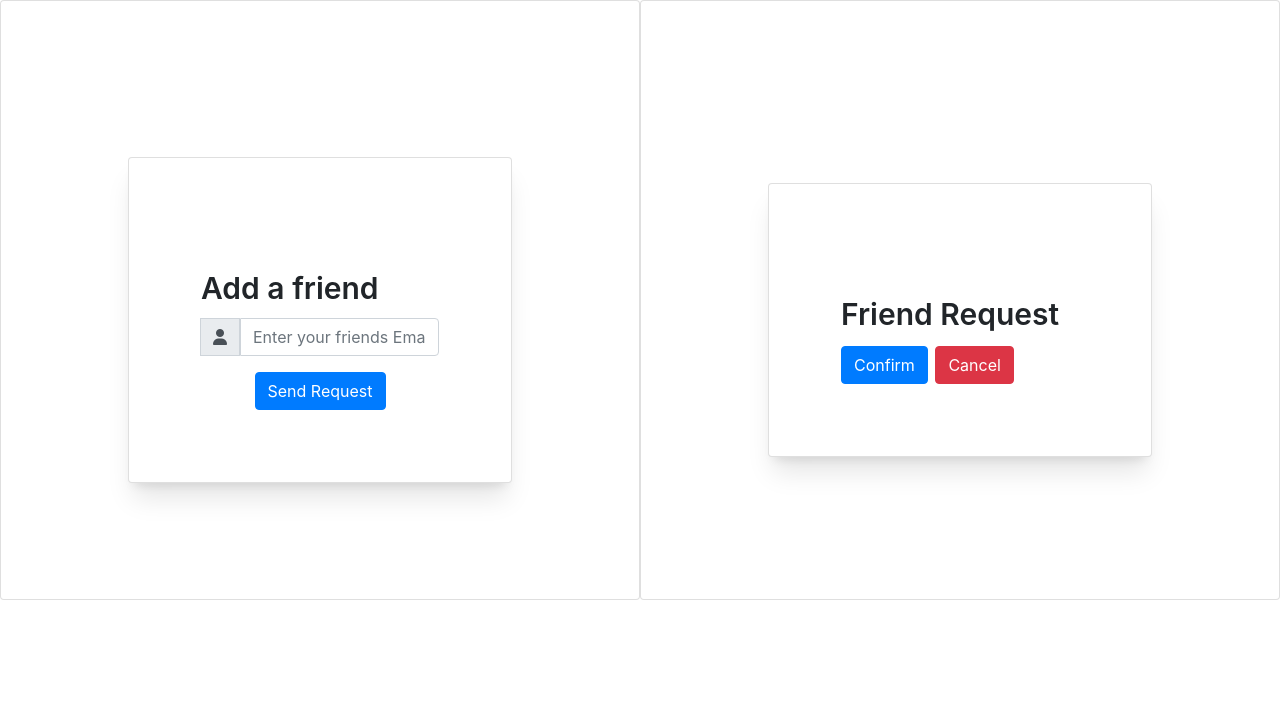
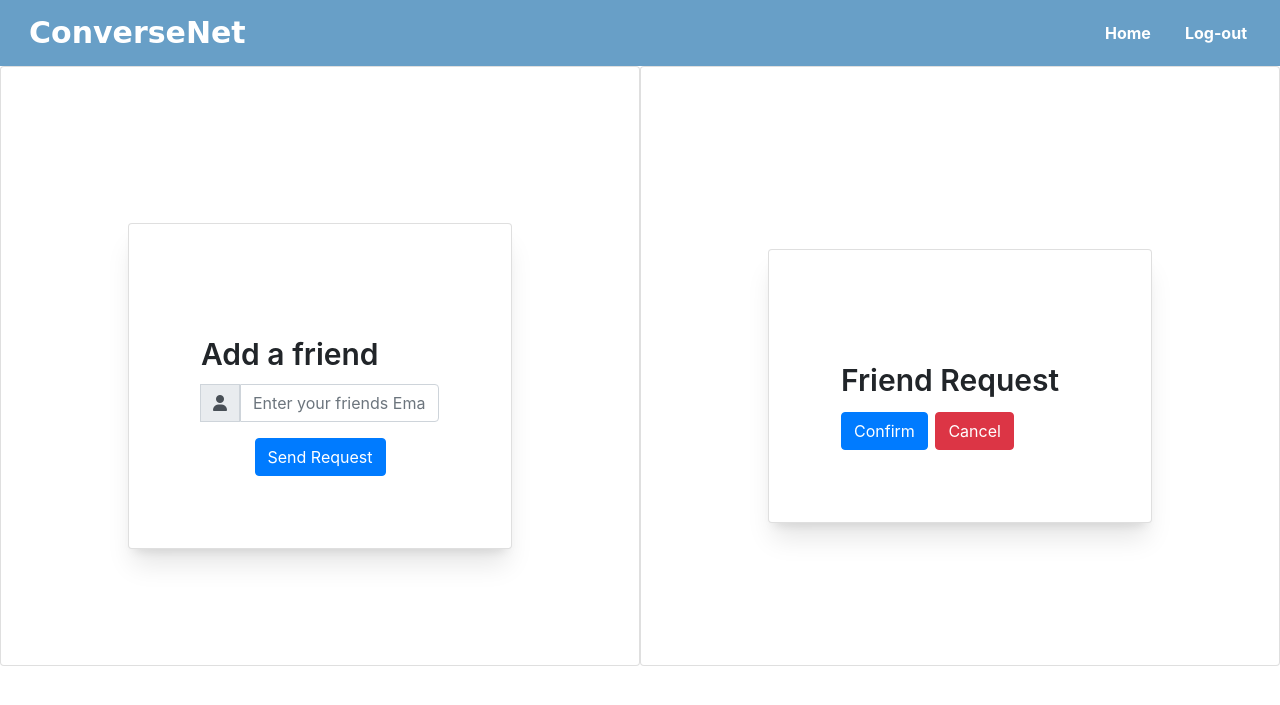
Before and after one commit to Nuzhatzeba/ConverseNet, a Django app: a page that uses ConverseNet/Home/templates/Home/addfriend.html in a window 1280 px wide. Shown: the top 705 px of the page. Run offline with Django 4.2, Linux system fonts and the light colour scheme; data comes from the database, SQL or seed files in the repository; some libraries are stand-ins or nearby versions.

Commit message:
Home and logout button add,updated friend request page

```diff
--- a/ConverseNet/Home/templates/Home/addfriend.html
+++ b/ConverseNet/Home/templates/Home/addfriend.html
@@ -67,10 +67,29 @@
 <!--}-->
 
 <!-- </style>-->
+<style>
+    .font{
+    font-family: 'Pacifico', cursive;
+    }
 
+</style>
 </head>
 <body>
-<div class="flex w-full">
+<div class="navbar bg-[#689FC7] text-white font-bold text-2xl">
+  <div class="flex-1">
+     <a class="btn btn-ghost text-3xl font font-bold">ConverseNet</a>
+  </div>
+  <div class="flex">
+    <ul class=" flex gap-2 px-1">
+      <li><a class="btn font-bold" target="_parent" href="http://127.0.0.1:8000/homepage/{{user_name}}">Home</a></li>
+        <li><a class="btn font-bold" href="/loadout/">Log-out</a></li>
+    </ul>
+  </div>
+</div>
+
+<div class="flex ">
+
+
   <div class="grid h-[600px] flex-grow card bg-base-300 place-items-center">
 
       <div class="card w-96 bg-base-100 shadow-xl p-9 mt-10">
--- a/ConverseNet/Home/templates/Home/botchat.html
+++ b/ConverseNet/Home/templates/Home/botchat.html
@@ -36,9 +36,10 @@
         </div>
       </label>
       <ul tabindex="0" class="menu menu-sm dropdown-content mt-3 z-[1] p-2 shadow bg-base-100 rounded-box w-52">
-        <li><a>Logout</a></li>
+            <li><a target="_parent" href="http://127.0.0.1:8000/homepage/{{user_name}}" ><button id="back">Home</button></a></li>
+            <li><a href="/loadout/">Logout</a></li>
       </ul>
-    </div><h3 class="justify-between text-xl font-semibold"> {{user_full_name}}</h3>
+        </div><h3 class="justify-between text-xl font-semibold"> {{user_full_name}}</h3>
       </div>
 <!--      navbar finished-->
 
--- a/ConverseNet/Home/templates/Home/chat.html
+++ b/ConverseNet/Home/templates/Home/chat.html
@@ -36,11 +36,7 @@
         </div>
       </label>
       <ul tabindex="0" class="menu menu-sm dropdown-content mt-3 z-[1] p-2 shadow bg-base-100 rounded-box w-52">
-        <li>
-          <a class="justify-between">
-            Profile
-          </a>
-        </li>
+        <li><a target="_parent" href="http://127.0.0.1:8000/homepage/{{user_name}}/inbox/" ><button id="back">Home</button></a></li>
         <li><a>Logout</a></li>
       </ul>
     </div><h3 class="justify-between text-xl font-semibold"> User name</h3>
--- a/ConverseNet/Home/templates/Home/flash-msg.html
+++ b/ConverseNet/Home/templates/Home/flash-msg.html
@@ -14,6 +14,7 @@
 </script>
 
 <div class="fixed top-0 right-0 m-8" style="z-index: 9999;">
+
   {% for message in messages %}
     <div x-data="{ show: true }" x-show="show" class="relative p-4" id="toast-undo">
       <div class="flex items-center max-w-xs p-4 text-gray-500 bg-white rounded-lg shadow dark:text-gray-400 dark:bg-gray-800" role="alert">
--- a/ConverseNet/Home/templates/Home/homepage.html
+++ b/ConverseNet/Home/templates/Home/homepage.html
@@ -90,7 +90,7 @@
       <ul tabindex="0" class="menu menu-sm dropdown-content mt-3 z-[1] p-2 shadow bg-base-100 rounded-box w-52">
 
           <li><a href="#">Home</a></li>
-        <li><a href="chat">Chat</a></li>
+        <li><a href="inbox">Inbox</a></li>
         <li><a  href="botchat">Bot Chat</a></li>
         <li><a href="diary">Dairy</a></li>
         <li><a href="profile">Profile</a></li>
@@ -104,7 +104,7 @@
     <ul class="menu menu-horizontal px-1 text-xl">
 
         <li><a href="#">Home</a></li>
-        <li><a href="chat">Chat</a></li>
+        <li><a href="inbox">Inbox</a></li>
         <li><a  href="botchat">Bot Chat</a></li>
         <li><a href="diary">Dairy</a></li>
         <li><a href="profile">Profile</a></li>
--- a/ConverseNet/Home/urls.py
+++ b/ConverseNet/Home/urls.py
@@ -6,13 +6,13 @@ urlpatterns = [
     path('login/', views.login, name='login'),
     path('signup/', views.signup, name='signup'),
     path('homepage/<str:user_name>/diary/', views.diary, name='diary'),
-    path('chat/', views.chat, name='chat'),
+    # path('chat/', views.chat, name='chat'),
     path('homepage/<str:user_name>/botchat/', views.botchat, name='botchat'),
     path('', views.loadpage, name='loadpage'),
     path('homepage/<str:user_name>/', views.homepage, name='homepage'),
     path('loadout/', views.loadpage, name='logout'),
     path('homepage/<str:user_name>/profile/', views.profile, name='profile'),
-    path('homepage/<str:user_name>/inbox/', views.chat, name='inbox'),
+    path('homepage/inbox/', views.chat, name='inbox'),
     path('homepage/<str:user_name>/ResetPassword', views.password_reset, name='password'),
     path('homepage/<str:user_name>/addfriend/', views.addfriend_page, name='addfriend'),
 
--- a/ConverseNet/Home/views.py
+++ b/ConverseNet/Home/views.py
@@ -92,8 +92,8 @@ def signup(request):
     return render(request, 'Home/signup.html')
 
 
-def chat(request):
-    return render(request, 'Home/chat.html')
+def chat(request, user_name):
+    return render(request, 'Home/chat.html', {'user_name': user_name})
 
 
 def getMessagesRobo(request, user_id):
```
